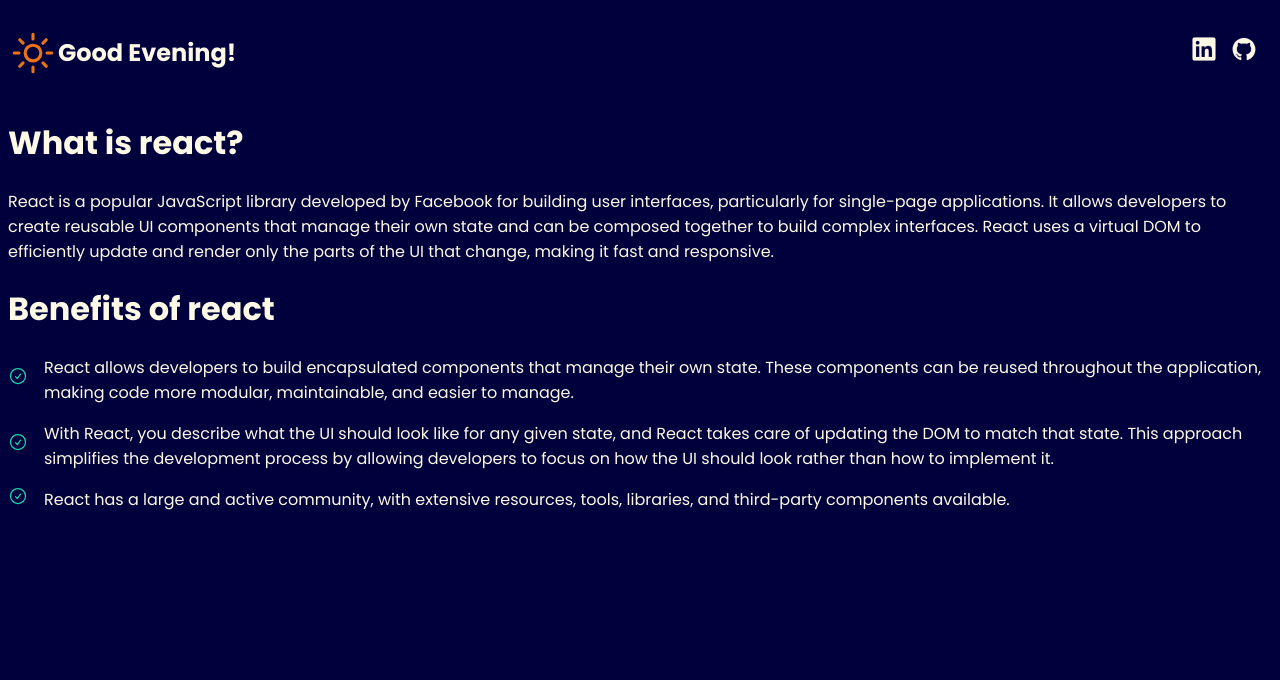
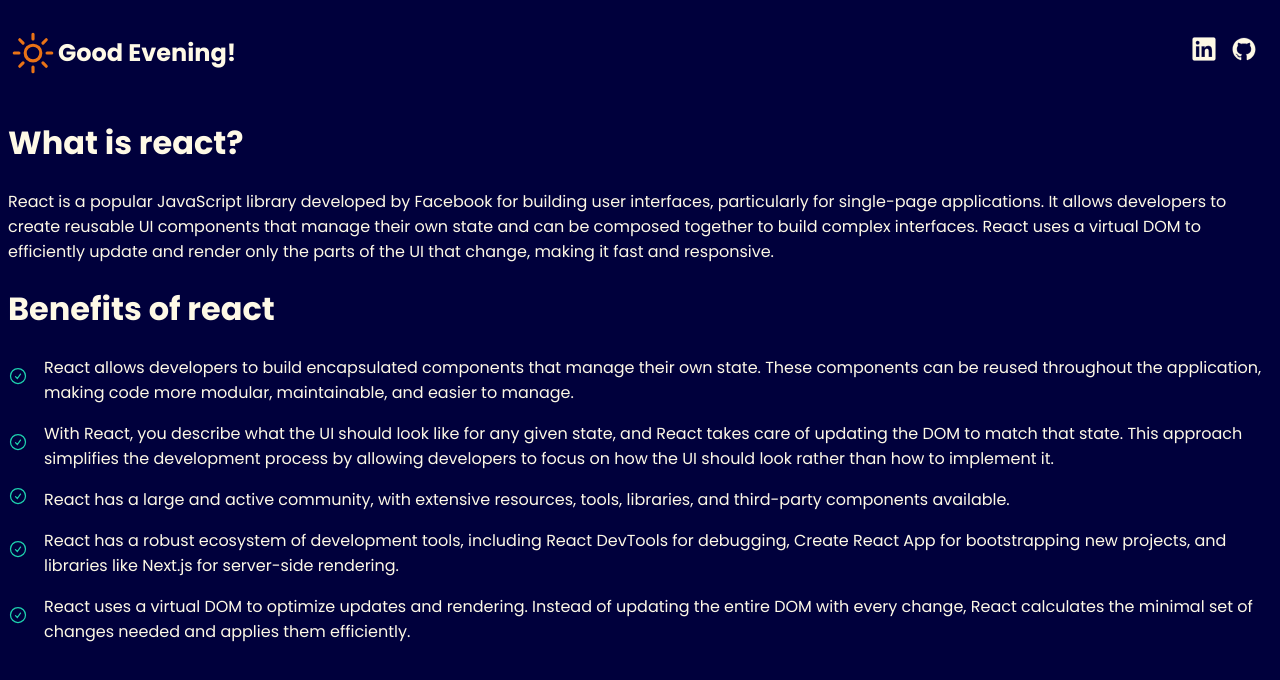
Before and after one commit to marktipton/atlas-react-and-jsx, a React (Vite) app: page / in a window 1280 px wide. Shown: the top 680 px of the page. Built offline with nearby package versions, Linux system fonts and the light colour scheme.

Commit message:
added two more benefits of react

```diff
--- a/src/App.jsx
+++ b/src/App.jsx
@@ -19,6 +19,12 @@ function App() {
           <li>
             React has a large and active community, with extensive resources, tools, libraries, and third-party components available.
           </li>
+          <li>
+            React has a robust ecosystem of development tools, including React DevTools for debugging, Create React App for bootstrapping new projects, and libraries like Next.js for server-side rendering.
+          </li>
+          <li>
+            React uses a virtual DOM to optimize updates and rendering. Instead of updating the entire DOM with every change, React calculates the minimal set of changes needed and applies them efficiently.
+          </li>
         </ul>
       </Section>
     </>
```
